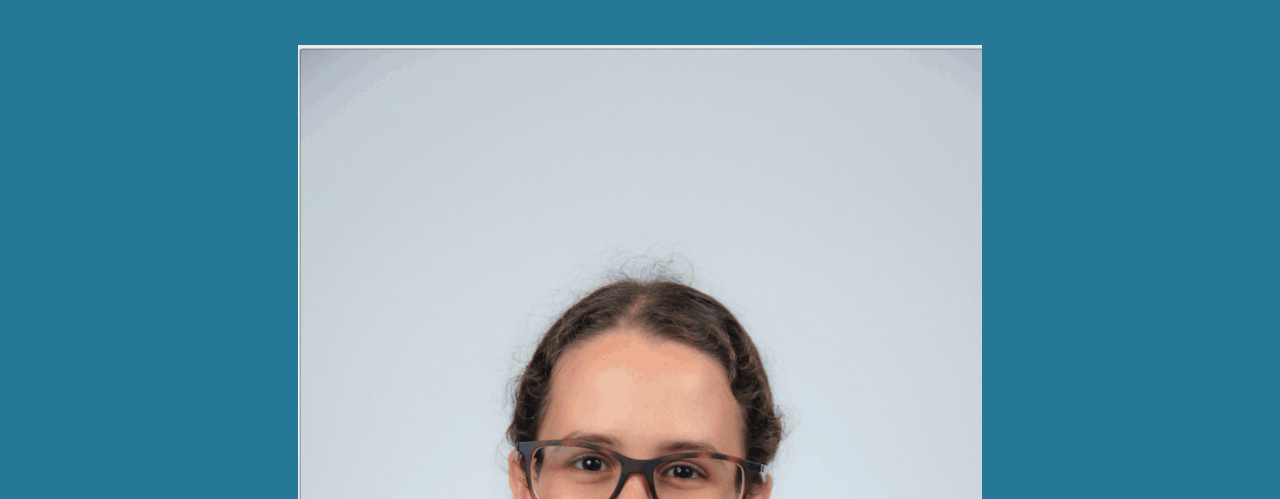
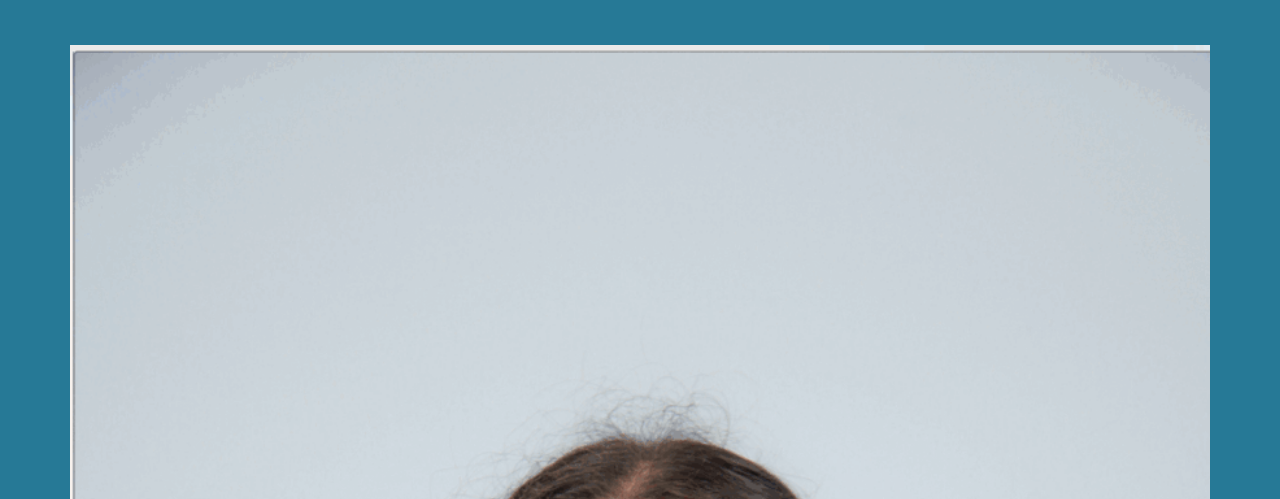
Before and after one commit to kdsanman/home, a plain HTML site: page index.html in a window 1280 px wide. Shown: the part 301-800 px from the top of the page. Drawn offline with Linux system fonts and the light colour scheme; files whose address does not match are found by name.

Commit message:
changed photo size

```diff
--- a/index.html
+++ b/index.html
@@ -77,7 +77,7 @@
 
             </div>
             <div class="mbr-figure pt-5">
-                <img src="assets/images/photo-878x1316.png" alt="Mobirise" title="" style="width: 60%;">
+                <img src="assets/images/photo-878x1316.png" alt="Mobirise" title="" style="height: 40%;">
             </div>
         </div>
     </div>
```
